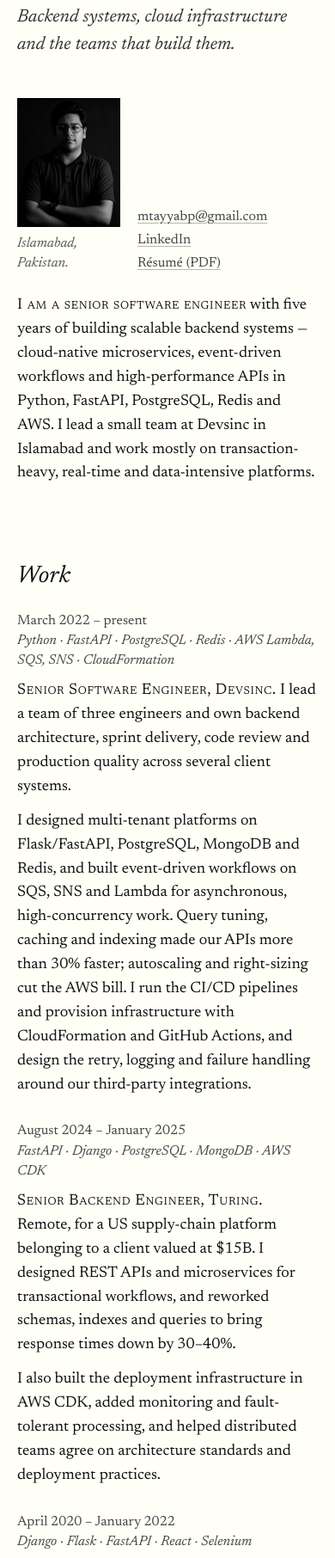
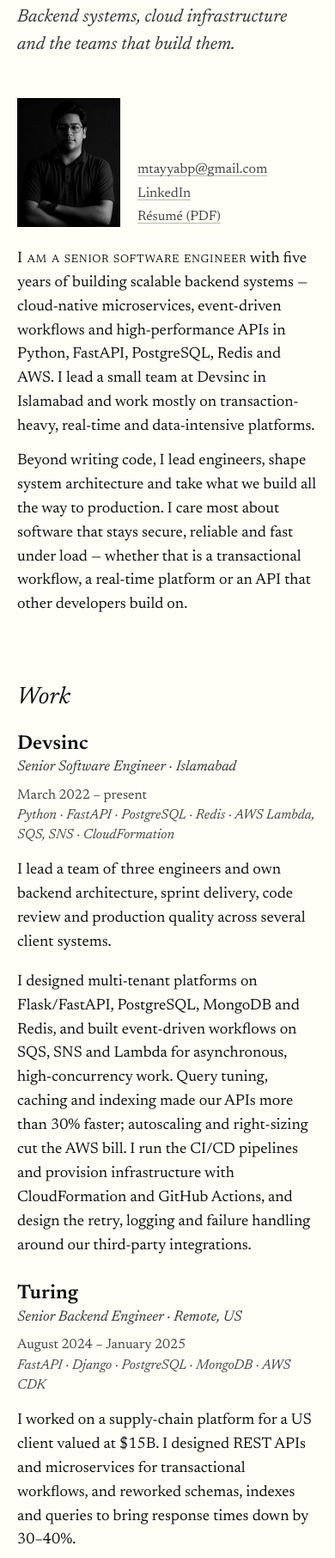
Before and after one commit to TayyabParacha/tayyab-portfolio, a plain HTML site: page index.html in a window 390 px wide. Shown: the part 134-1946 px from the top of the page at 86% size. Drawn offline with Linux system fonts and the light colour scheme.

Commit message:
Bolder company names, second intro paragraph, remove photo caption, mobile ordering

```diff
--- a/index.html
+++ b/index.html
@@ -13,7 +13,7 @@
   <link rel="icon" href="assets/favicon.svg" type="image/svg+xml">
   <link rel="preconnect" href="https://fonts.googleapis.com">
   <link rel="preconnect" href="https://fonts.gstatic.com" crossorigin>
-  <link href="https://fonts.googleapis.com/css2?family=Newsreader:ital,opsz,wght@0,6..72,400;0,6..72,500;1,6..72,400&display=swap" rel="stylesheet">
+  <link href="https://fonts.googleapis.com/css2?family=Newsreader:ital,opsz,wght@0,6..72,400;0,6..72,500;0,6..72,600;1,6..72,400&display=swap" rel="stylesheet">
   <link rel="stylesheet" href="style.css">
 </head>
 <body>
@@ -25,11 +25,13 @@
   </header>
 
   <div class="row intro">
-    <p><span class="sc">I am a senior software engineer</span> with five years of building scalable backend systems — cloud-native microservices, event-driven workflows and high-performance APIs in Python, FastAPI, PostgreSQL, Redis and AWS. I lead a small team at Devsinc in Islamabad and work mostly on transaction-heavy, real-time and data-intensive platforms.</p>
+    <div>
+      <p><span class="sc">I am a senior software engineer</span> with five years of building scalable backend systems — cloud-native microservices, event-driven workflows and high-performance APIs in Python, FastAPI, PostgreSQL, Redis and AWS. I lead a small team at Devsinc in Islamabad and work mostly on transaction-heavy, real-time and data-intensive platforms.</p>
+      <p>Beyond writing code, I lead engineers, shape system architecture and take what we build all the way to production. I care most about software that stays secure, reliable and fast under load — whether that is a transactional workflow, a real-time platform or an API that other developers build on.</p>
+    </div>
     <aside class="margin">
       <figure>
         <img src="assets/profile.jpg" alt="Portrait of Muhammad Tayyab Paracha" width="480" height="600">
-        <figcaption>Islamabad, Pakistan.</figcaption>
       </figure>
       <ul class="links">
         <li><a href="mailto:mtayyabp@gmail.com">mtayyabp@gmail.com</a></li>
@@ -42,9 +44,10 @@
   <section>
     <h2>Work</h2>
 
-    <div class="row">
+    <div class="row job">
       <div>
-        <p><span class="sc">Senior Software Engineer, Devsinc.</span> I lead a team of three engineers and own backend architecture, sprint delivery, code review and production quality across several client systems.</p>
+        <h3><span class="org">Devsinc</span><span class="role">Senior Software Engineer · Islamabad</span></h3>
+        <p>I lead a team of three engineers and own backend architecture, sprint delivery, code review and production quality across several client systems.</p>
         <p>I designed multi-tenant platforms on Flask/FastAPI, PostgreSQL, MongoDB and Redis, and built event-driven workflows on SQS, SNS and Lambda for asynchronous, high-concurrency work. Query tuning, caching and indexing made our APIs more than 30% faster; autoscaling and right-sizing cut the AWS bill. I run the CI/CD pipelines and provision infrastructure with CloudFormation and GitHub Actions, and design the retry, logging and failure handling around our third-party integrations.</p>
       </div>
       <aside class="margin dates">
@@ -53,9 +56,10 @@
       </aside>
     </div>
 
-    <div class="row">
+    <div class="row job">
       <div>
-        <p><span class="sc">Senior Backend Engineer, Turing.</span> Remote, for a US supply-chain platform belonging to a client valued at $15B. I designed REST APIs and microservices for transactional workflows, and reworked schemas, indexes and queries to bring response times down by 30–40%.</p>
+        <h3><span class="org">Turing</span><span class="role">Senior Backend Engineer · Remote, US</span></h3>
+        <p>I worked on a supply-chain platform for a US client valued at $15B. I designed REST APIs and microservices for transactional workflows, and reworked schemas, indexes and queries to bring response times down by 30–40%.</p>
         <p>I also built the deployment infrastructure in AWS CDK, added monitoring and fault-tolerant processing, and helped distributed teams agree on architecture standards and deployment practices.</p>
       </div>
       <aside class="margin dates">
@@ -64,8 +68,11 @@
       </aside>
     </div>
 
-    <div class="row">
-      <p><span class="sc">Software Engineer, Moaice.</span> More than fifty client projects across backend development, automation, web scraping, AI/ML prototypes and full-stack apps — REST APIs, admin dashboards, scraping pipelines and automation tools. Recognised as a Top Performer for delivery, communication and code quality.</p>
+    <div class="row job">
+      <div>
+        <h3><span class="org">Moaice</span><span class="role">Software Engineer</span></h3>
+        <p>More than fifty client projects across backend development, automation, web scraping, AI/ML prototypes and full-stack apps — REST APIs, admin dashboards, scraping pipelines and automation tools. Recognised as a Top Performer for delivery, communication and code quality.</p>
+      </div>
       <aside class="margin dates">
         <span>April 2020 – January 2022</span>
         <span class="stack">Django · Flask · FastAPI · React · Selenium</span>
@@ -77,22 +84,22 @@
     <h2>Projects</h2>
 
     <div class="row">
-      <p><a href="https://kudo.ai" rel="noopener">KUDO.ai</a> — real-time multilingual translation for video meetings. FastAPI and WebSockets carry the audio; Azure Speech-to-Text, Google Translation and the ChatGPT API turn it into low-latency transcripts and translations.</p>
+      <p><a href="https://kudo.ai" rel="noopener" class="proj">KUDO.ai</a> — real-time multilingual translation for video meetings. FastAPI and WebSockets carry the audio; Azure Speech-to-Text, Google Translation and the ChatGPT API turn it into low-latency transcripts and translations.</p>
       <aside class="margin"><span class="stack">FastAPI · WebSockets · Azure Speech · OpenAI</span></aside>
     </div>
 
     <div class="row">
-      <p><a href="https://faerietalescreamery.com" rel="noopener">Faerie Tales Creamery</a> — the backend behind a fleet of ice-cream trucks: live cart tracking, menus, discounts, inventory and routes, served to driver, customer and admin apps from Strapi and FastAPI.</p>
+      <p><a href="https://faerietalescreamery.com" rel="noopener" class="proj">Faerie Tales Creamery</a> — the backend behind a fleet of ice-cream trucks: live cart tracking, menus, discounts, inventory and routes, served to driver, customer and admin apps from Strapi and FastAPI.</p>
       <aside class="margin"><span class="stack">FastAPI · Strapi CMS</span></aside>
     </div>
 
     <div class="row">
-      <p><a href="https://thisiswindow.com" rel="noopener">Window</a> — fashion aggregation across more than seventy online stores, scraped with Scrapy and Selenium on AWS Lambda, stored in DynamoDB and served by Flask APIs to thousands of users.</p>
+      <p><a href="https://thisiswindow.com" rel="noopener" class="proj">Window</a> — fashion aggregation across more than seventy online stores, scraped with Scrapy and Selenium on AWS Lambda, stored in DynamoDB and served by Flask APIs to thousands of users.</p>
       <aside class="margin"><span class="stack">Scrapy · Selenium · Lambda · DynamoDB · Flask</span></aside>
     </div>
 
     <div class="row">
-      <p><a href="https://myintellirent.com" rel="noopener">Intellirent</a> — rental-leasing SaaS that brings listings, tenant screening, background checks and income verification into one system. I built features that took manual steps out of leasing.</p>
+      <p><a href="https://myintellirent.com" rel="noopener" class="proj">Intellirent</a> — rental-leasing SaaS that brings listings, tenant screening, background checks and income verification into one system. I built features that took manual steps out of leasing.</p>
       <aside class="margin"><span class="stack">Python · SaaS workflows</span></aside>
     </div>
   </section>
--- a/style.css
+++ b/style.css
@@ -69,6 +69,19 @@ h2 {
 
 .sc { font-variant: small-caps; letter-spacing: 0.04em; }
 
+/* Company + role heading for each job */
+h3 {
+  margin: 0 0 10px;
+  font-weight: 400;
+  display: flex;
+  flex-direction: column;
+  gap: 0;
+  line-height: 1.25;
+}
+h3 .org { font-size: 26px; font-weight: 600; letter-spacing: 0.005em; }
+h3 .role { font-size: 19px; font-style: italic; color: #333; margin-top: 2px; }
+a.proj { font-weight: 600; }
+
 /* Main column + margin column */
 .row {
   display: grid;
@@ -100,7 +113,6 @@ figure img {
   object-position: center 18%;
   filter: grayscale(1) contrast(1.05);
 }
-figcaption { margin-top: 8px; font-style: italic; color: #555; }
 
 .links { list-style: none; margin: 0; padding: 0; display: flex; flex-direction: column; gap: 4px; }
 
@@ -124,9 +136,14 @@ footer {
   h1 { font-size: 40px; }
   .subtitle { font-size: 21px; }
   h2 { font-size: 28px; margin-bottom: 18px; }
+  h3 .org { font-size: 23px; }
+  h3 .role { font-size: 17px; }
   .row { grid-template-columns: minmax(0, 1fr); row-gap: 6px; }
   .margin { padding-top: 0; }
   .margin.dates { order: -1; flex-direction: column; gap: 0; margin-bottom: 4px; }
+  .job > div { display: contents; }
+  .job h3 { order: -2; margin-bottom: 4px; }
+  .job .margin.dates { margin-bottom: 10px; }
   .intro { row-gap: 24px; }
   .intro .margin { order: -1; flex-direction: row; align-items: flex-end; gap: 20px; }
   .intro figure { margin: 0; width: 150px; flex-shrink: 0; }
```
